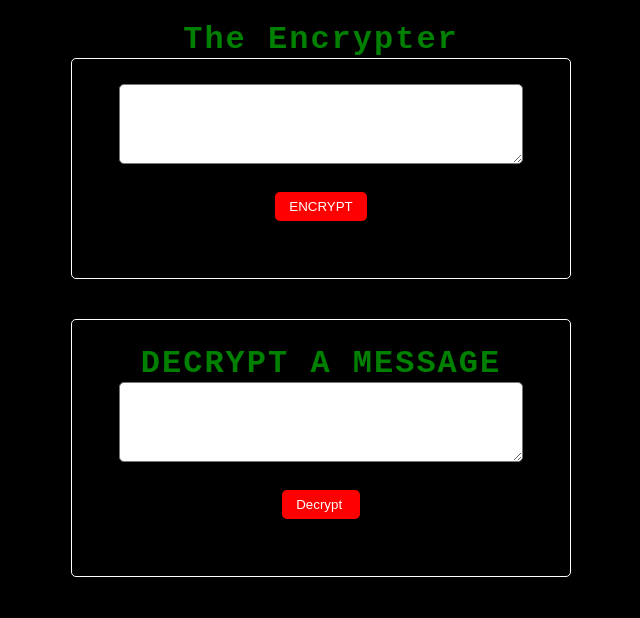
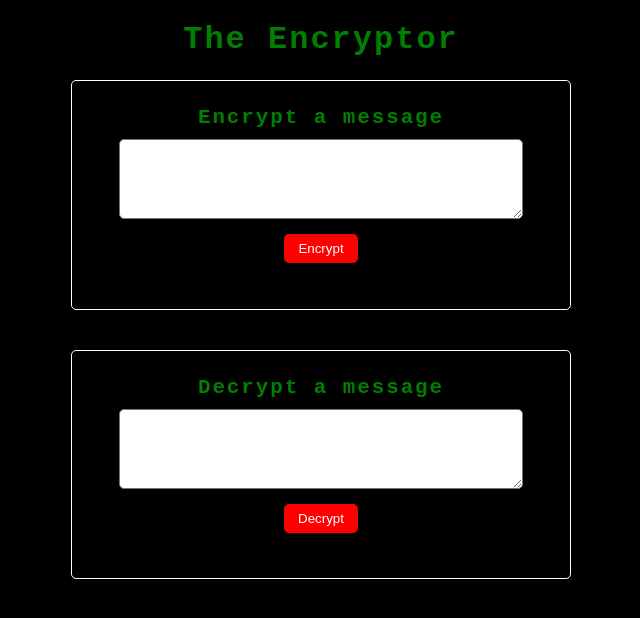
Before and after one commit to JJoBro/aca-code, a plain HTML site: page encryptor/index.html in a window 1280 px wide. Shown: the whole page, without its empty margins (319-959 px from the left). Drawn offline with Linux system fonts and the light colour scheme.

Commit message:
Update index.html

```diff
--- a/encryptor/index.html
+++ b/encryptor/index.html
@@ -1,31 +1,31 @@
 <!DOCTYPE html>
 <html>
 <head>
-  <meta charset="utf-8>"
+  <meta charset="utf-8">
   <meta name="viewport" content="width=device-width">
   <title>Encryptor</title>
   <link href="styles.css" rel="stylesheet" type="text/css">
 </head>
 <body>
   <div class="container">
-    <h1>The Encrypter
+    <h1>The Encryptor</h1>
 
     <form id="encrypt-form">
-        <lable for="encrypt"></lable>
+      <label for="encrypt">Encrypt a message</label>
       <textarea id="encrypt" name="encrypt"></textarea>
-        <input type ="submit" value="ENCRYPT">
 
-        <p classs="message" id="encoded-message"></p>
+      <input type="submit" value="Encrypt">
+
+      <p class="message" id="encoded-message"></p>
     </form>
 
-<form id="decrypt-fo=orm">
-  <lable for="decrypt">DECRYPT A MESSAGE</lable>
+    <form id="decrypt-form">
+      <label for="decrypt">Decrypt a message</label>
       <textarea id="decrypt" name="decrypt"></textarea>
 
-  <input type ="submit" value="Decrypt ">
+      <input type="submit" value="Decrypt">
 
-  <p classs="message" id="dncoded-message"></p>
-
+      <p class="message" id="decrypted-message"></p>
     </form>
   </div>
 
```
Lines whose indentation alone changed are shown as unchanged.
